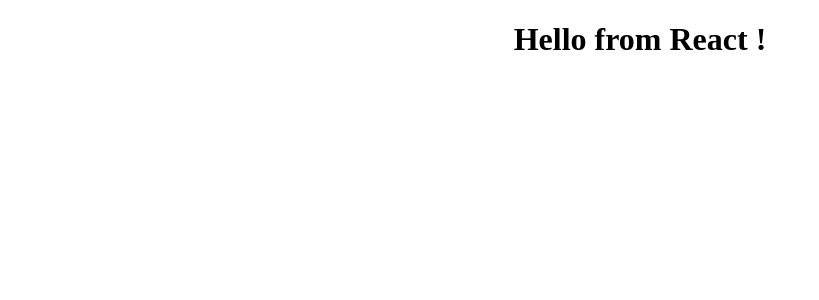
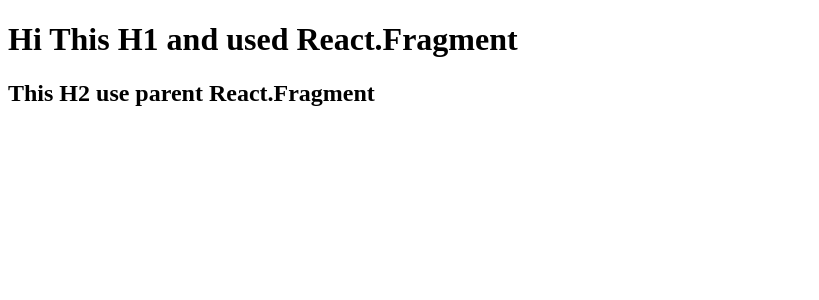
Before and after one commit to Jason1950/react-fullstack1, a React (Create React App) app: page / in a window 1280 px wide. Shown: the top 300 px of the page, without its empty margins (0-819 px from the left). Built offline with nearby package versions, Linux system fonts and the light colour scheme.

Commit message:
use React.Fragment instant <div>

```diff
--- a/src/App.js
+++ b/src/App.js
@@ -1,10 +1,24 @@
 
+import React,{Fragment} from 'react';
 import './App.css';
 
-function App() {
+class App extends React.Component{
+    render(){
+        return(
+            <Fragment>
+                <h1>Hi This H1 and used React.Fragment</h1>
+                <h2>This H2 use parent React.Fragment</h2>
+            </Fragment>
+        )
+    }
+}
+
+function OldApp() {
   return (
+
     <div className="App">
       <h1>Hello from React !</h1>
+      <h2>This is H2 !</h2>
     </div>
   );
 }
```
